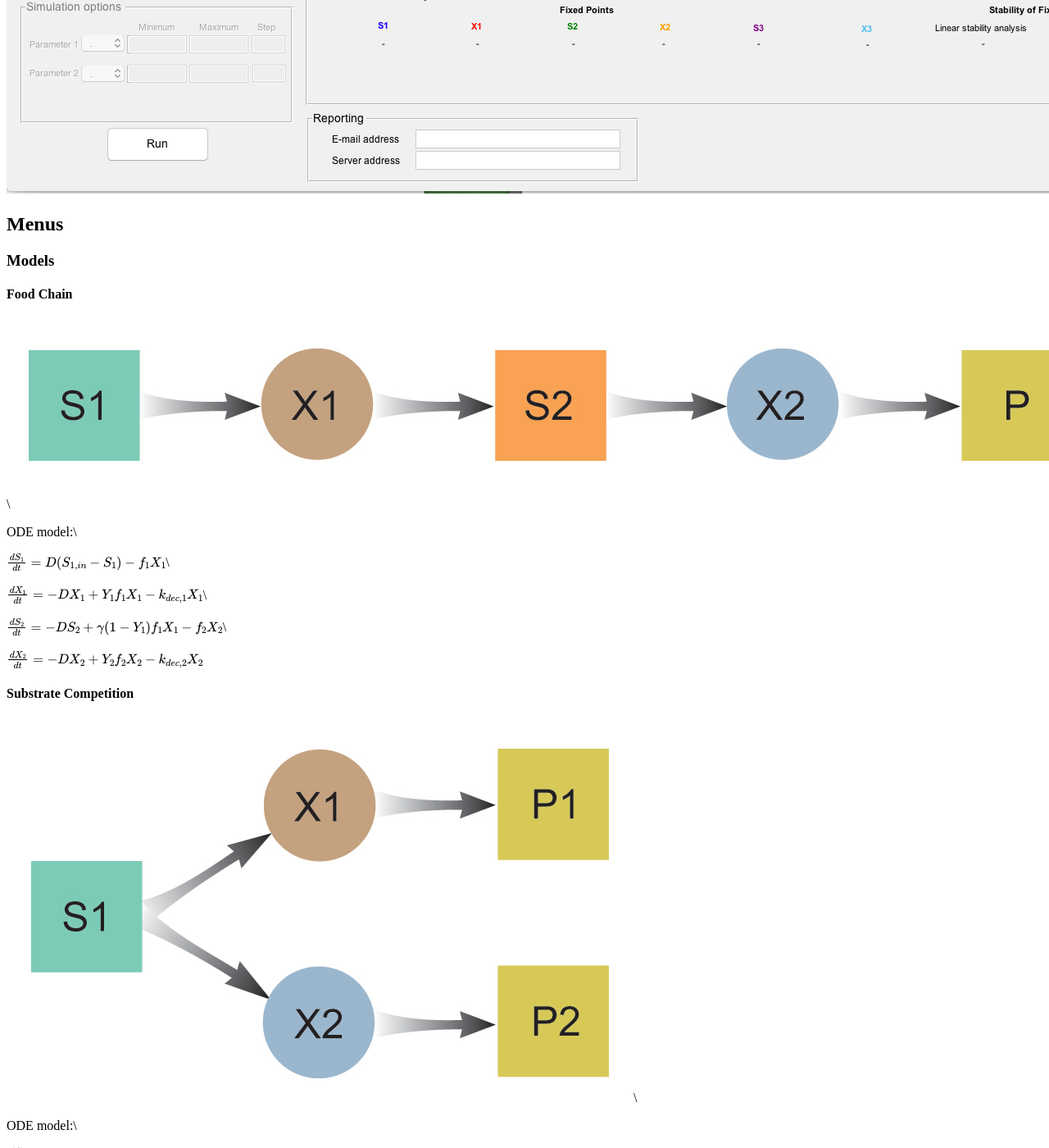
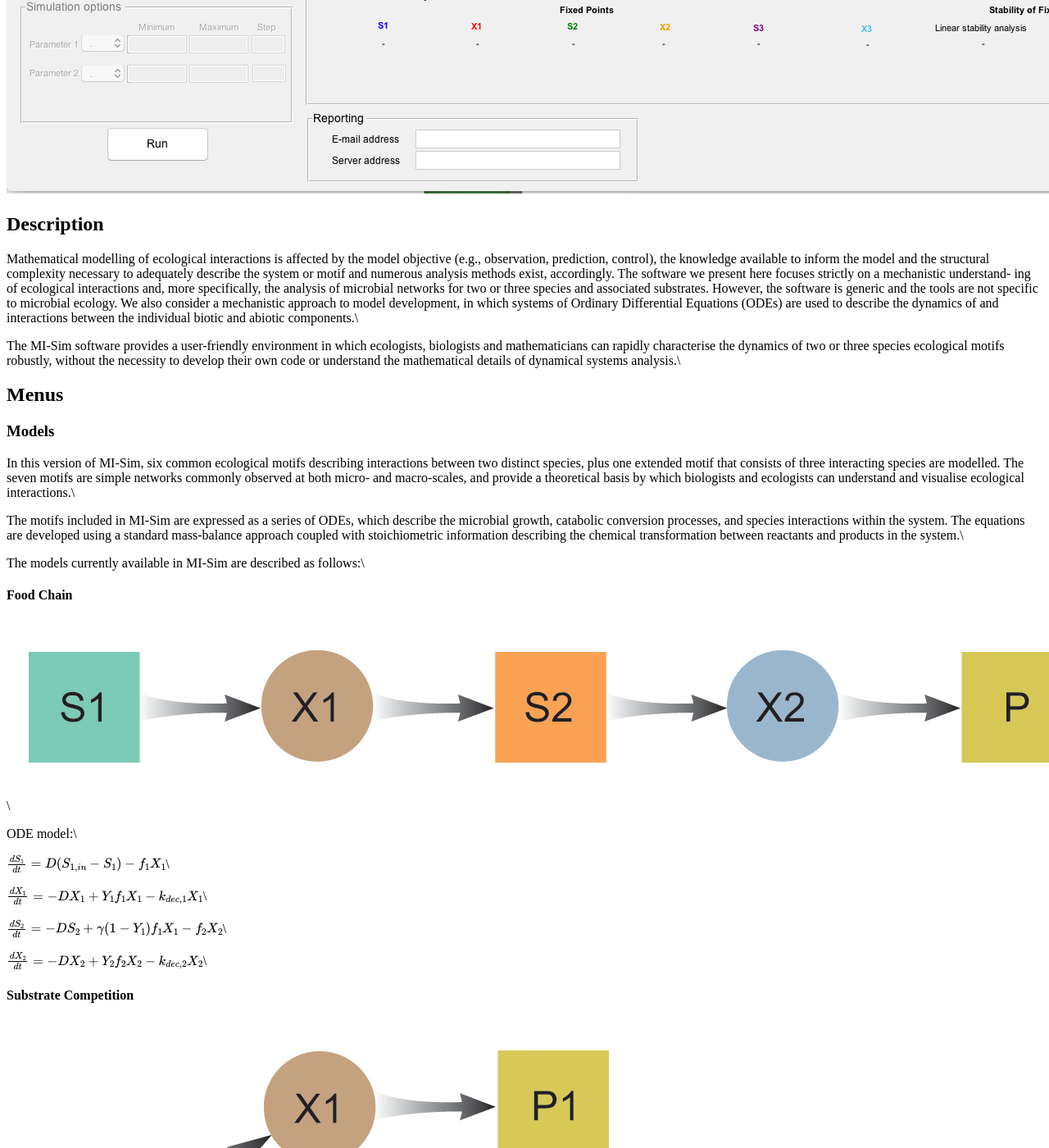
Before and after one commit to MI-SIM/MI-SIM.github.io, a Jekyll site: the page built from _posts/01-01-17-misiminterface.md, in a window 1280 px wide and 1400 px high, scrolled down 1246 px. Shown: the whole window at 82% size. Built offline with Jekyll 4.4.1, drawn with Linux system fonts in a browser that asks for light colours; formulas are drawn with MathJax 3; a style sheet for code colours, icons or effects is not loaded.

Commit message:
Added text

```diff
--- a/_posts/01-01-17-misiminterface.md
+++ b/_posts/01-01-17-misiminterface.md
@@ -10,114 +10,140 @@ order: 2
 
 ![alt text](https://raw.githubusercontent.com/MI-SIM/MI-SIM.github.io/master/_posts/screenshot.png "MI-Sim Screenshot")
 
+## Description
+
+Mathematical modelling of ecological interactions is affected by the model objective (e.g., observation, prediction,
+control), the knowledge available to inform the model and the structural complexity necessary to adequately describe
+the system or motif and numerous analysis methods exist, accordingly. The software we present here focuses strictly
+on a mechanistic understand- ing of ecological interactions and, more specifically, the analysis of microbial networks
+for two or three species and associated substrates. However, the software is generic and the tools are not specific to
+microbial ecology. We also consider a mechanistic approach to model development, in which systems of Ordinary Differential
+Equations (ODEs) are used to describe the dynamics of and interactions between the individual biotic and abiotic components.\
+
+The MI-Sim software provides a user-friendly environment in which ecologists, biologists and mathematicians can
+rapidly characterise the dynamics of two or three species ecological motifs robustly, without the necessity to
+develop their own code or understand the mathematical details of dynamical systems analysis.\
+
 ## Menus
 
 ### Models
 
+In this version of MI-Sim, six common ecological motifs describing interactions between two distinct species,
+plus one extended motif that consists of three interacting species are modelled. The seven motifs
+are simple networks commonly observed at both micro- and macro-scales, and provide a theoretical basis by which
+biologists and ecologists can understand and visualise ecological interactions.\
+
+The motifs included in MI-Sim are expressed as a series of ODEs, which describe the microbial growth,
+catabolic conversion processes, and species interactions within the system.
+The equations are developed using a standard mass-balance approach coupled with stoichiometric information
+describing the chemical transformation between reactants and products in the system.\
+
+The models currently available in MI-Sim are described as follows:\
+
 #### Food Chain
-![alt text](https://raw.githubusercontent.com/MI-SIM/MI-SIM.github.io/master/_posts/fc.png "Food Chain Motif") \\
+![alt text](https://raw.githubusercontent.com/MI-SIM/MI-SIM.github.io/master/_posts/fc.png "Food Chain Motif") \
 
-ODE model:\\
+ODE model:\
 
-$\frac{dS_1}{dt} = D(S_{1,in} - S_1) - f_1X_1$\\
+$\frac{dS_1}{dt} = D(S_{1,in} - S_1) - f_1X_1$\
 
-$\frac{dX_1}{dt} = -DX_1 + Y_1f_1X_1 - k_{dec,1}X_1$\\
+$\frac{dX_1}{dt} = -DX_1 + Y_1f_1X_1 - k_{dec,1}X_1$\
 
-$\frac{dS_2}{dt} = -DS_2 + \gamma(1-Y_1)f_1X_1 - f_2X_2$\\
+$\frac{dS_2}{dt} = -DS_2 + \gamma(1-Y_1)f_1X_1 - f_2X_2$\
 
-$\frac{dX_2}{dt} = -DX_2 + Y_2f_2X_2 - k_{dec,2}X_2$
+$\frac{dX_2}{dt} = -DX_2 + Y_2f_2X_2 - k_{dec,2}X_2$\
 
 #### Substrate Competition
-![alt text](https://raw.githubusercontent.com/MI-SIM/MI-SIM.github.io/master/_posts/sc.png "Substrate Competition Motif")\\
+![alt text](https://raw.githubusercontent.com/MI-SIM/MI-SIM.github.io/master/_posts/sc.png "Substrate Competition Motif")\
 
-ODE model:\\
+ODE model:\
 
-$\frac{dS_1}{dt} = D(S_{1,in} - S_1) - f_1X_1 - f_2X_2$\\
+$\frac{dS_1}{dt} = D(S_{1,in} - S_1) - f_1X_1 - f_2X_2$\
 
-$\frac{dX_1}{dt} = -DX_1 + Y_1f_1X_1 - k_{dec,1}X_1$\\
+$\frac{dX_1}{dt} = -DX_1 + Y_1f_1X_1 - k_{dec,1}X_1$\
 
-$\frac{dX_2}{dt} = -DX_2 + Y_2f_2X_2 - k_{dec,2}X_2$
+$\frac{dX_2}{dt} = -DX_2 + Y_2f_2X_2 - k_{dec,2}X_2$\
 
 #### FC (Food Chain) with Product Inhibition
-![alt text](https://raw.githubusercontent.com/MI-SIM/MI-SIM.github.io/master/_posts/fcpi.png "FC with Product Inhibition Motif")\\
+![alt text](https://raw.githubusercontent.com/MI-SIM/MI-SIM.github.io/master/_posts/fcpi.png "FC with Product Inhibition Motif")\
 
-ODE model:\\
+ODE model:\
 
-$\frac{dS_1}{dt} = D(S_{1,in} - S_1) - f_1X_1I_3$\\
+$\frac{dS_1}{dt} = D(S_{1,in} - S_1) - f_1X_1I_3$\
 
-$\frac{dX_1}{dt} = -DX_1 + Y_1f_1X_1I_3 - k_{dec,1}X_1$\\
+$\frac{dX_1}{dt} = -DX_1 + Y_1f_1X_1I_3 - k_{dec,1}X_1$\
 
-$\frac{dS_2}{dt} = -DS_2 + \gamma(1-Y_1)f_1X_1I_3 - f_2X_2$\\
+$\frac{dS_2}{dt} = -DS_2 + \gamma(1-Y_1)f_1X_1I_3 - f_2X_2$\
 
-$\frac{dX_2}{dt} = -DX_2 + Y_2f_2X_2 - k_{dec,2}X_2$\\
+$\frac{dX_2}{dt} = -DX_2 + Y_2f_2X_2 - k_{dec,2}X_2$\
 
-$\frac{dS_3}{dt} = -DS_3 + f_2X_2$\\
+$\frac{dS_3}{dt} = -DS_3 + f_2X_2$\
 
-$I_3 = \frac{1}{1+\frac{S_3}{K_{i,3}}}$
+$I_3 = \frac{1}{1+\frac{S_3}{K_{i,3}}}$\
 
 #### No Common Metabolites
-![alt text](https://raw.githubusercontent.com/MI-SIM/MI-SIM.github.io/master/_posts/ni.png "No Interaction Motif")\\
+![alt text](https://raw.githubusercontent.com/MI-SIM/MI-SIM.github.io/master/_posts/ni.png "No Interaction Motif")\
 
-ODE model:\\
+ODE model:\
 
-$\frac{dS_1}{dt} = D(S_{1,in} - S_1) - f_1X_1$\\
+$\frac{dS_1}{dt} = D(S_{1,in} - S_1) - f_1X_1$\
 
-$\frac{dX_1}{dt} = -DX_1 + Y_1f_1X_1 - k_{dec,1}X_1$\\
+$\frac{dX_1}{dt} = -DX_1 + Y_1f_1X_1 - k_{dec,1}X_1$\
 
-$\frac{dS_2}{dt} = D(S_{2,in} - S_2) - f_2X_2$\\
+$\frac{dS_2}{dt} = D(S_{2,in} - S_2) - f_2X_2$\
 
-$\frac{dX_2}{dt} = -DX_2 + Y_2f_2X_2 - k_{dec,2}X_2$
+$\frac{dX_2}{dt} = -DX_2 + Y_2f_2X_2 - k_{dec,2}X_2$\
 
 #### Syntrophy
-![alt text](https://raw.githubusercontent.com/MI-SIM/MI-SIM.github.io/master/_posts/syn.png "Syntrophy Motif")\\
+![alt text](https://raw.githubusercontent.com/MI-SIM/MI-SIM.github.io/master/_posts/syn.png "Syntrophy Motif")\
 
-ODE model:\\
+ODE model:\
 
-$\frac{dS_1}{dt} = D(S_{1,in} - S_1) - f_1X_1I_2$\\
+$\frac{dS_1}{dt} = D(S_{1,in} - S_1) - f_1X_1I_2$\
 
-$\frac{dX_1}{dt} = -DX_1 + Y_1f_1X_1I_2 - k_{dec,1}X_1$\\
+$\frac{dX_1}{dt} = -DX_1 + Y_1f_1X_1I_2 - k_{dec,1}X_1$\
 
-$\frac{dS_2}{dt} = -DS_2 + \gamma(1-Y_1)f_1X_1I_2 - f_2X_2$\\
+$\frac{dS_2}{dt} = -DS_2 + \gamma(1-Y_1)f_1X_1I_2 - f_2X_2$\
 
-$\frac{dX_2}{dt} = -DX_2 + Y_2f_2X_2 - k_{dec,2}X_2$\\
+$\frac{dX_2}{dt} = -DX_2 + Y_2f_2X_2 - k_{dec,2}X_2$\
 
-$I_2 = \frac{1}{1+\frac{S_2}{K_{i,2}}}$
+$I_2 = \frac{1}{1+\frac{S_2}{K_{i,2}}}$\
 
 #### Waste Product Inhibtion
-![alt text](https://raw.githubusercontent.com/MI-SIM/MI-SIM.github.io/master/_posts/wpi.png "Waste Product Inhibition Motif")\\
+![alt text](https://raw.githubusercontent.com/MI-SIM/MI-SIM.github.io/master/_posts/wpi.png "Waste Product Inhibition Motif")\
 
-ODE model:\\
+ODE model:\
 
-$\frac{dS_1}{dt} = D(S_{1,in} - S_1) - f_1X_1$\\
+$\frac{dS_1}{dt} = D(S_{1,in} - S_1) - f_1X_1$\
 
-$\frac{dX_1}{dt} = -DX_1 + Y_1f_1X_1 - k_{dec,1}X_1$\\
+$\frac{dX_1}{dt} = -DX_1 + Y_1f_1X_1 - k_{dec,1}X_1$\
 
-$\frac{dS_2}{dt} = -DS_2 + \gamma(1-Y_1)f_1X_1$\\
+$\frac{dS_2}{dt} = -DS_2 + \gamma(1-Y_1)f_1X_1$\
 
-$\frac{dX_2}{dt} = -DX_2 + Y_3f_3X_2I_2 - k_{dec,3}X_2$\\
+$\frac{dX_2}{dt} = -DX_2 + Y_3f_3X_2I_2 - k_{dec,3}X_2$\
 
-$\frac{dS_3}{dt} = D(S_{3,in}-S_3) - f_3X_2I_2$\\
+$\frac{dS_3}{dt} = D(S_{3,in}-S_3) - f_3X_2I_2$\
 
-$I_2 = \frac{1}{1+\frac{S_2}{K_{i,2}}}$
+$I_2 = \frac{1}{1+\frac{S_2}{K_{i,2}}}$\
 
 #### Three species (Food-web)
-![alt text](https://raw.githubusercontent.com/MI-SIM/MI-SIM.github.io/master/_posts/ths.png "Food Web Motif")\\
+![alt text](https://raw.githubusercontent.com/MI-SIM/MI-SIM.github.io/master/_posts/ths.png "Food Web Motif")\
 
-ODE model:\\
+ODE model:\
 
-$\frac{dS_1}{dt} = D(S_{1,in} - S_1) - f_1X_1$\\
+$\frac{dS_1}{dt} = D(S_{1,in} - S_1) - f_1X_1$\
 
-$\frac{dX_1}{dt} = -DX_1 + Y_1f_1X_1 - k_{dec,1}X_1$\\
+$\frac{dX_1}{dt} = -DX_1 + Y_1f_1X_1 - k_{dec,1}X_1$\
 
-$\frac{dS_2}{dt} = D(S_{2,in} - S_2) + \gamma_0(1-Y_1)f_1X_1 - f_2X_2I_2$\\
+$\frac{dS_2}{dt} = D(S_{2,in} - S_2) + \gamma_0(1-Y_1)f_1X_1 - f_2X_2I_2$\
 
-$\frac{dX_2}{dt} = -DX_2 + Y_2f_2X_2I_2 - k_{dec,2}X_2$\\
+$\frac{dX_2}{dt} = -DX_2 + Y_2f_2X_2I_2 - k_{dec,2}X_2$\
 
-$\frac{dS_3}{dt} = D(S_{3,in}-S_3) + \gamma_1(1-Y_2)f_2X_2I_2 - f_3X_3 - \gamma_2f_1X_1$\\
+$\frac{dS_3}{dt} = D(S_{3,in}-S_3) + \gamma_1(1-Y_2)f_2X_2I_2 - f_3X_3 - \gamma_2f_1X_1$\
 
-$\frac{dX_3}{dt} = -DX_3 + Y_3f_3X_3 - k_{dec,3}X_3$\\
+$\frac{dX_3}{dt} = -DX_3 + Y_3f_3X_3 - k_{dec,3}X_3$\
 
-$I_2 = \frac{1}{1+\frac{S_3}{K_{i,2}}}$
+$I_2 = \frac{1}{1+\frac{S_3}{K_{i,2}}}$\
 
 ### Plots
 
```
